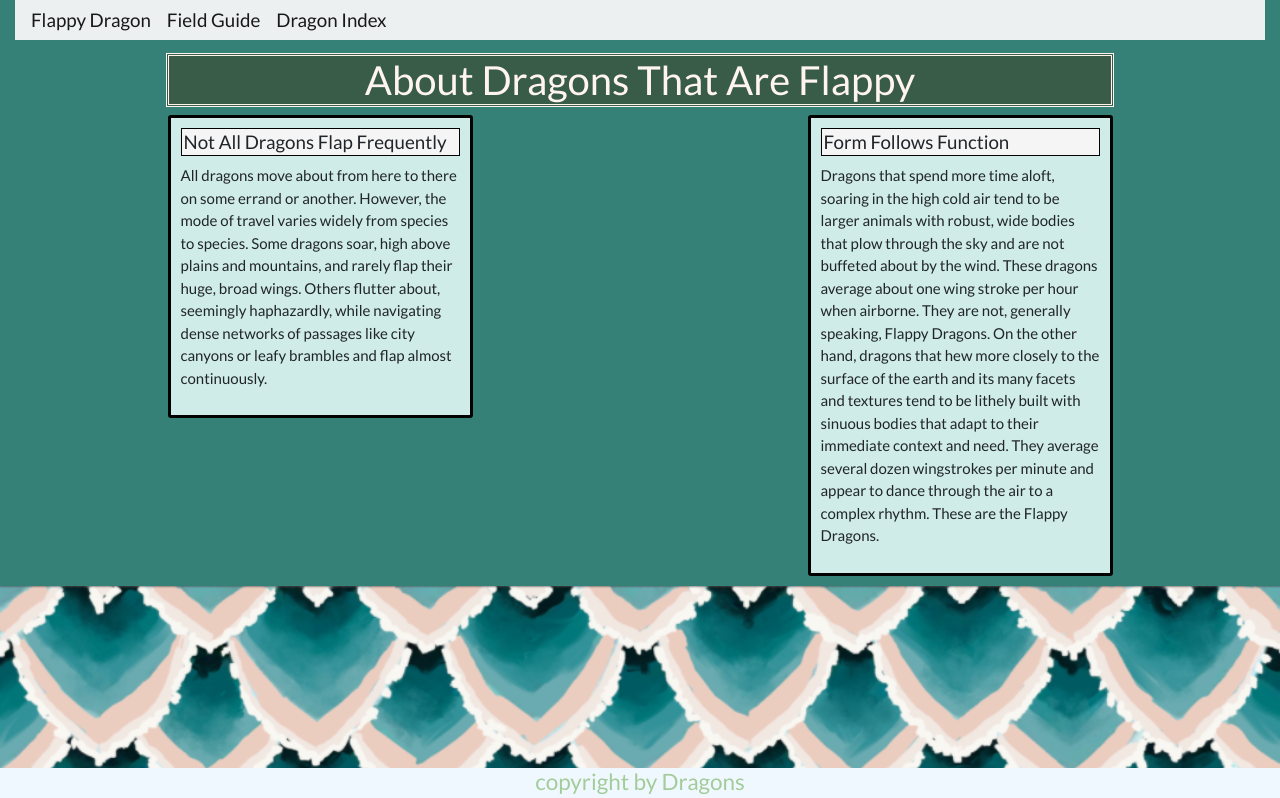
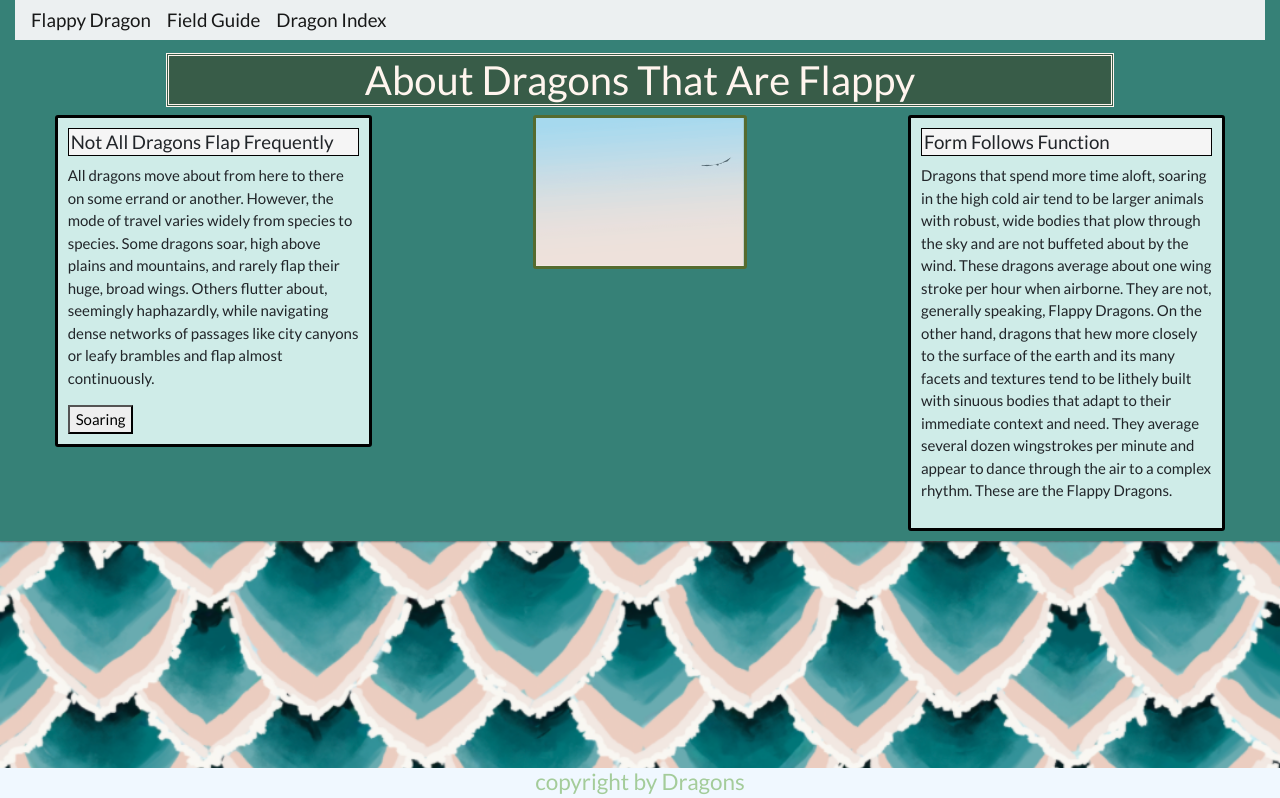
Before and after one commit to jessealdana/flap-dragon, a React (Create React App) app in the folder client/: page /fieldguide in a window 1280 px wide. Shown: the top 798 px of the page. Built offline with nearby package versions, Linux system fonts and the light colour scheme.

Commit message:
added soaring gif

```diff
--- a/client/src/App.js
+++ b/client/src/App.js
@@ -16,6 +16,7 @@ import Wight from "./pages/Wight";
 import Gossamer from "./pages/Gossamer";
 import Chime from "./pages/Chime";
 import Shelled from "./pages/Shelled";
+import Soaring from "./pages/Soaring"
 import { StoreProvider } from "./utils/GlobalState";
 import FavoritesList from "./pages/FavoritesList";
 import "./pages/style.css";
@@ -31,6 +32,7 @@ function App() {
             <Route exact path="/favorites" component={FavoritesList} />
             <Route exact path="/sightings/:id" component={Detail} />
             <Route exact path="/fieldguide" component={FieldGuide} />
+            <Route exact path="/soar" component={Soaring} />
             <Route exact path="/dragonindex" component={DragonIndex} />
             <Route exact path="/snow" component={Snow} />
             <Route exact path="/sun" component={Sun} />
--- a/client/src/pages/FieldGuide.js
+++ b/client/src/pages/FieldGuide.js
@@ -1,9 +1,11 @@
 import React from "react";
 import { Col, Row, Container } from "../components/Grid";
+import { Link } from "react-router-dom";
 import Nav from "../components/Nav";
 import Footer from "../components/Footer";
 import "./style.css";
 import Scales from "../pages/images/scales.png"
+import Dragonsoar from "./images/dragonsoar.gif";
 
 function FieldGuide() {
     return (
@@ -15,7 +17,7 @@ function FieldGuide() {
             </Row>
             <Row>
                 <h2 id="aboutTitle">About Dragons That Are Flappy</h2>
-                    <Col size="md-6">
+                    <Col size="md-4">
                         <div id="guides">
                             <h5 style={{backgroundColor: "whitesmoke", padding: "2px", borderStyle: "solid", borderColor: "black", borderWidth: "1px"}}>Not All Dragons Flap Frequently</h5>
                             <p>
@@ -25,9 +27,17 @@ function FieldGuide() {
                                 Others flutter about, seemingly haphazardly, while navigating dense networks of passages
                                 like city canyons or leafy brambles and flap almost continuously.
                             </p>
+                            <Link to="/soar">
+                                <button id="soar">Soaring</button>
+                            </Link>
                         </div>
                     </Col>
-                    <Col size="md-6" id="guides">
+                    <Col size="md-4">
+                        <Row>
+                            <img src={Dragonsoar} alt="soar gif" id="gif" />
+                        </Row>
+                    </Col>
+                    <Col size="md-4" id="guides">
                         <div id="guides">
                             <h5 style={{backgroundColor: "whitesmoke", padding: "2px", borderStyle: "solid", borderColor: "black", borderWidth: "1px"}}>Form Follows Function</h5>
                             <p>
--- /dev/null
+++ b/client/src/pages/Soaring.js
@@ -0,0 +1,26 @@
+import React from "react"
+import Nav from "../components/Nav"
+import { Col, Row, Container } from "../components/Grid";
+import Dragonsoar from "./images/dragonsoar.gif";
+import Scales from "./images/scales.png"
+
+
+function Soaring() {
+    return (
+        <Container fluid>
+            <Row>
+                <Col size="md-12">
+                    <Nav />
+                </Col>
+            </Row>
+            <Row>
+                <img src={Dragonsoar} alt="soar gif" id="gif" />
+            </Row>
+            <Row >
+                <img src={Scales} alt="scales"  id="scaly"/>
+            </Row>
+        </Container>
+    )
+}
+
+export default Soaring
--- a/client/src/pages/style.css
+++ b/client/src/pages/style.css
@@ -113,8 +113,8 @@
 
   #guides {
       background-color: rgb(207, 236, 232);
-      width: 50%;
-      margin-left: 25%;
+      width: 80%;
+      margin-left: 10%;
       margin-right: auto;
       border-style: solid;
       border-color: black;
@@ -122,6 +122,22 @@
       border-radius: 3px;
       padding: 10px;
       margin-bottom: 10px;
+  }
+
+  #gif {
+      border-style: solid;
+      border-color: darkolivegreen;
+      border-width: 3px;
+      border-radius: 3px;
+      width: 50%;
+      margin-left: 25%;
+      margin-right: auto;
+  }
+
+  #fieldbutton {
+      width: 100%;
+      margin-left: 40%;
+      margin-right: auto;
   }
 
   #scaly {
```
Also changed, not shown: client/src/pages/images/dragonsoar.gif (added).
